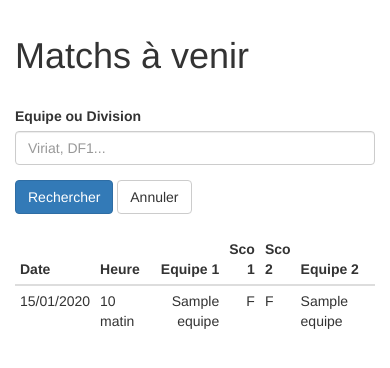
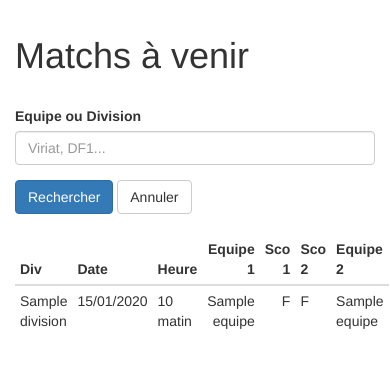
Before and after one commit to lobre/bcvscore, a Django app: page /upcoming in a window 390 px wide. Shown: the part 54-422 px from the top of the page. Run offline with Django 3.2, Linux system fonts and the light colour scheme; tables that the repository leaves empty hold one stand-in row (values such as "Sample post"); some libraries are stand-ins or nearby versions.

```diff
--- a/score/admin.py
+++ b/score/admin.py
@@ -66,6 +66,9 @@ class ProfilAdmin(admin.ModelAdmin):
     # En-tête de notre colonne
     apercu_equipes.short_description = 'Equipes'
 
+    # Edition du form
+    filter_horizontal = ('equipes',)
+
 
 class EquipeInline(admin.TabularInline):
     model = Equipe
--- a/score/management/commands/import.py
+++ b/score/management/commands/import.py
@@ -58,7 +58,7 @@ class Command(BaseCommand):
                 forfaitExt = True if raw['Forfait 2'] == 'true' else False
                 date = datetime.datetime.strptime(raw['Date de rencontre'], '%d/%m/%Y')
                 heure = datetime.datetime.strptime(raw['Heure'], '%H:%M')
-                rencontre, created = Rencontre.objects.get_or_create(
+                rencontre, created = Rencontre.objects.update_or_create(
                     numero=int(raw['N° de match']),
                     equipeDom=equipeDom,
                     equipeExt=equipeExt,
--- a/score/models.py
+++ b/score/models.py
@@ -18,7 +18,7 @@ class Equipe(models.Model):
     )
 
     def __str__(self):
-        return self.nom
+        return '{} ({})'.format(self.nom, self.division)
 
 
 class Rencontre(models.Model):
--- a/score/templates/score/results.html
+++ b/score/templates/score/results.html
@@ -38,27 +38,25 @@
             <table class="table table-hover table-condensed">
                 <thead>
                     <tr>
-                        <th class="col-sm-1 hidden-xs">Div</th>
-                        <th class="col-sm-1 hidden-xs">Num</th>
+                        <th class="col-xs-2">Div</th>
                         <th class="col-xs-1">Date</th>
                         <th class="col-xs-1">Heure</th>
-                        <th class="col-xs-4 col-sm-3 text-right">Equipe 1</th>
+                        <th class="col-xs-3 text-right">Equipe 1</th>
                         <th class="col-xs-1 text-right">Sco 1</th>
                         <th class="col-xs-1">Sco 2</th>
-                        <th class="col-xs-4 col-sm-3">Equipe 2</th>
+                        <th class="col-xs-3">Equipe 2</th>
                     </tr>
                 </thead>
                 <tbody>
                     {% for rencontre in rencontres %}
                         <tr>
-                            <td class="col-sm-1 hidden-xs">{{rencontre.equipeDom.division}}</td>
-                            <td class="col-sm-1 hidden-xs">{{rencontre.numero}}</td>
+                            <td class="col-xs-2">{{rencontre.equipeDom.division}}</td>
                             <td class="col-xs-1">{{rencontre.date|date:"d/m/Y"}}</td>
                             <td class="col-xs-1">{{rencontre.heure}}</td>
-                            <td class="col-xs-4 col-sm-3 text-right">{{rencontre.equipeDom}}</td>
+                            <td class="col-xs-3 text-right">{{rencontre.equipeDom.nom}}</td>
                             <td class="col-xs-1 text-right">{% if rencontre.forfaitDom %}F{% else %}{{rencontre.scoreDom|default:""}}{% endif %}</td>
                             <td class="col-xs-1">{% if rencontre.forfaitExt %}F{% else %}{{rencontre.scoreExt|default:""}}{% endif %}</td>
-                            <td class="col-xs-4 col-sm-3">{{rencontre.equipeExt}}</td>
+                            <td class="col-xs-3">{{rencontre.equipeExt.nom}}</td>
                         </tr>
                     {% empty %}
                         <tr>
```
